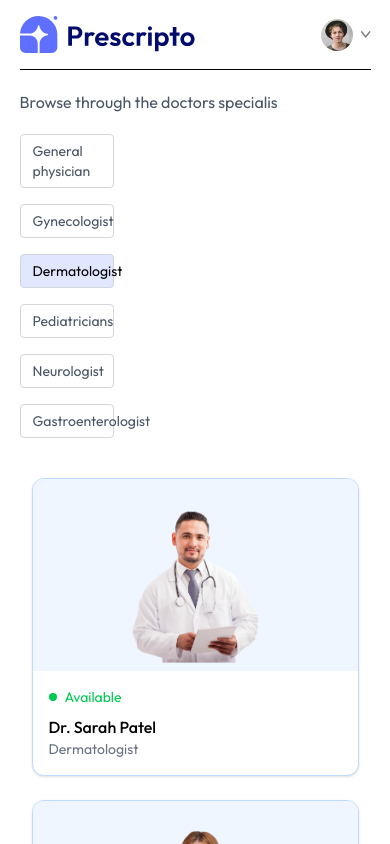
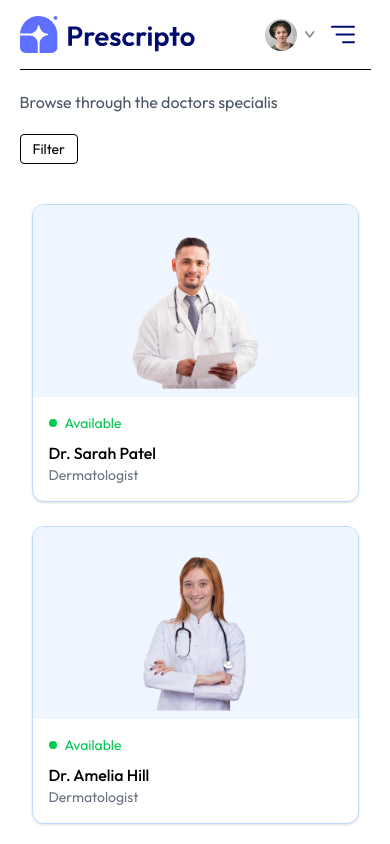
Before and after one commit to shivanipandey5678/Appointment-Booking-System, a React (Vite) app in the folder frontend/: page /doctors/Dermatologist in a window 390 px wide. Shown: the top 844 px of the page. Built offline with nearby package versions, Linux system fonts and the light colour scheme.

Commit message:
Make header responsive with menu icon for small screens

```diff
--- a/frontend/src/components/Header.jsx
+++ b/frontend/src/components/Header.jsx
@@ -3,9 +3,9 @@ import { assets } from '../assets/assets'
 
 const Header = () => {
   return (
-    <div className='flex flex-col md:flex-row flex-wrap bg-primary rounded-lg px-6 md:px-10 lg:px-20'>
+    <div className='flex flex-col md:flex-row  bg-primary rounded-lg px-6 md:px-10 lg:px-20 gap-20'>
         {/* ----------left side---------- */}
-        <div className='md:w-1/2 flex flex-col items-start justify-center gap-4 py-10 m-auto md:py-[10vw] md:mb-[-30px]'>
+        <div className='md:w-1/2 flex flex-col items-start justify-center gap-4 py-10 m-auto'>
             <p className='text-3xl md:text-4xl lg:text-5xl text-white font-semibold leading-tight lg:leading-tight'>Book Appointment <br /> with Trusted Doctors</p>
             <div className='flex flex-col md:flex-row itens-center gap-3 text-white text-sm font-light'>
                 <img src={assets.group_profiles} alt="roup_profiles" className='w-28'/>
@@ -13,15 +13,15 @@ const Header = () => {
             </div>
             <a href="#speciality" className='bg-white rounded-full flex items-center gap-2 px-8 py-3 text-grey-600 text-sm m-auto md:m-0 hover:scale-105 transition-all duration-300'>
               Book appointment
-              <img src={assets.arrow_icon} alt=""  className='w-3'/>
+              <img src={assets.arrow_icon} alt=""  className='w-2'/>
             </a>
 
 
         </div>
 
         {/* --------------right side ------------- */}
-        <div className='md:w-1/2 relative'>
-            <img src={assets.header_img} alt="header_img" className='absolute w-full bottom-0  h-auto rounded-lg'/>
+        <div className='md:w-1/2 relative  hidden md:block '>
+            <img src={assets.header_img} alt="header_img" className='absolute  bottom-0  md:h-auto rounded-lg '/>
         </div>
 
     </div>
--- a/frontend/src/components/Navbar.jsx
+++ b/frontend/src/components/Navbar.jsx
@@ -8,7 +8,7 @@ const Navbar = () => {
     const [token,setToken]=useState(true);
 
   return (
-    <div className='flex items-center justify-between border-b border-b-grey-600 mb-5 text-sm py-4'>
+    <div className='flex  justify-between border-b border-b-grey-600 mb-5 text-sm py-4'>
         <img  className="cursor-pointer w-44" src={assets.logo} alt="" onClick={()=>navigate("/")}/>
         <ul className='hidden md:flex items-start font-medium gap-5 '>
             <NavLink to="/">
@@ -29,7 +29,7 @@ const Navbar = () => {
             </NavLink>
         </ul>
 
-            <div className='flex-item-center gap-4 relative'>
+            <div className='flex item-center gap-4 relative'>
             {
             token?
             <div className='flex items-center gap-2 cursor-pointer relative group'>
@@ -47,7 +47,25 @@ const Navbar = () => {
                 Create account
             </button>
             }
+
+            <img  onClick={()=>setShowMenu(true)} className="w-6 md:hidden" src={assets.menu_icon} alt="menu_icon" />
+            {/* -------------mobile menu---------------- */}
+            <div className={` ${showMenu?'fixed w-full h-full':'h-0 w-0'} md:hidden right-0 top-0 z-20 overflow-hidden bg-white transition-all duration-200`}>
+                <div className='flex justify-between p-3'>
+                    <img src={assets.logo} alt="logo" className='w-32'/>
+                    <img onClick={()=>setShowMenu(false)} src={assets.cross_icon} alt="cross_icon" className='w-9' />
+                </div>
+                <ul className='flex flex-col justify-evenly m-auto text-2xl  h-[50vh] w-[50vw] items-center font-medium text-zinc-600'>
+                    <NavLink to="/" onClick={()=>setShowMenu(false)} >Home</NavLink>
+                    <NavLink to="/doctors" onClick={()=>setShowMenu(false)} >All Doctors</NavLink>
+                    <NavLink to="/about" onClick={()=>setShowMenu(false)} >About</NavLink>
+                    <NavLink to="/contact" onClick={()=>setShowMenu(false)} >Contact</NavLink>
+                </ul>
+            </div>
+
         </div>
+
+
 
 
 
--- a/frontend/src/pages/Doctors.jsx
+++ b/frontend/src/pages/Doctors.jsx
@@ -6,6 +6,7 @@ import { AppContext } from '../context/AppContext';
 const Doctors = () => {
   const {speciality}=useParams();
   const [filterDoc,setFilterDoc]=useState([]);
+  const [showFilter,setShowFilter]=useState(false);
   const {doctors}=useContext(AppContext);
   const navigate=useNavigate();
 
@@ -26,7 +27,9 @@ const Doctors = () => {
     <div>
       <p className='text-gray-600'>Browse through the doctors specialis</p>
       <div className='flex flex-col sm:flex-row items-start gap-5 mt-5'>
-        <div className='flex flex-col gap-4 text-sm text-gray-600'>
+        <button className={`py-1  px-3 border rounded text-sm transition-all sm:hidden ${showFilter?'bg-primary text-white ':''}`}   onClick={()=>setShowFilter(prev=>!prev)}>Filter</button>
+
+        <div className={`sm:flex flex-col gap-4 text-sm text-gray-600 ${showFilter?'flex':'hidden'}`}>
           <p onClick={()=>speciality==="General physician"?navigate('/doctors'):navigate('/doctors/General physician')} className={`w-[94px] sm:w-auto pl-3 py-1.5 pr-16 border border-gray-300 rounded transition-all cursor-pointer ${speciality==="General physician"?"bg-indigo-100 text-black":""}`}>General physician</p>
           <p onClick={()=>speciality==="Gynecologist"?navigate('/doctors'):navigate('/doctors/Gynecologist ')} className={`w-[94px] sm:w-auto pl-3 py-1.5 pr-16 border border-gray-300 rounded transition-all cursor-pointer  ${speciality==="Gynecologist"?"bg-indigo-100 text-black":""}`}>Gynecologist</p>
           <p onClick={()=>speciality==="Dermatologist"?navigate('/doctors'):navigate('/doctors/Dermatologist')} className={`w-[94px] sm:w-auto pl-3 py-1.5 pr-16 border border-gray-300 rounded transition-all cursor-pointer  ${speciality==="Dermatologist"?"bg-indigo-100 text-black":""}`}>Dermatologist</p>
```
Also changed, not shown: frontend/src/pages/MyAppointment.jsx (line endings or trailing spaces).
